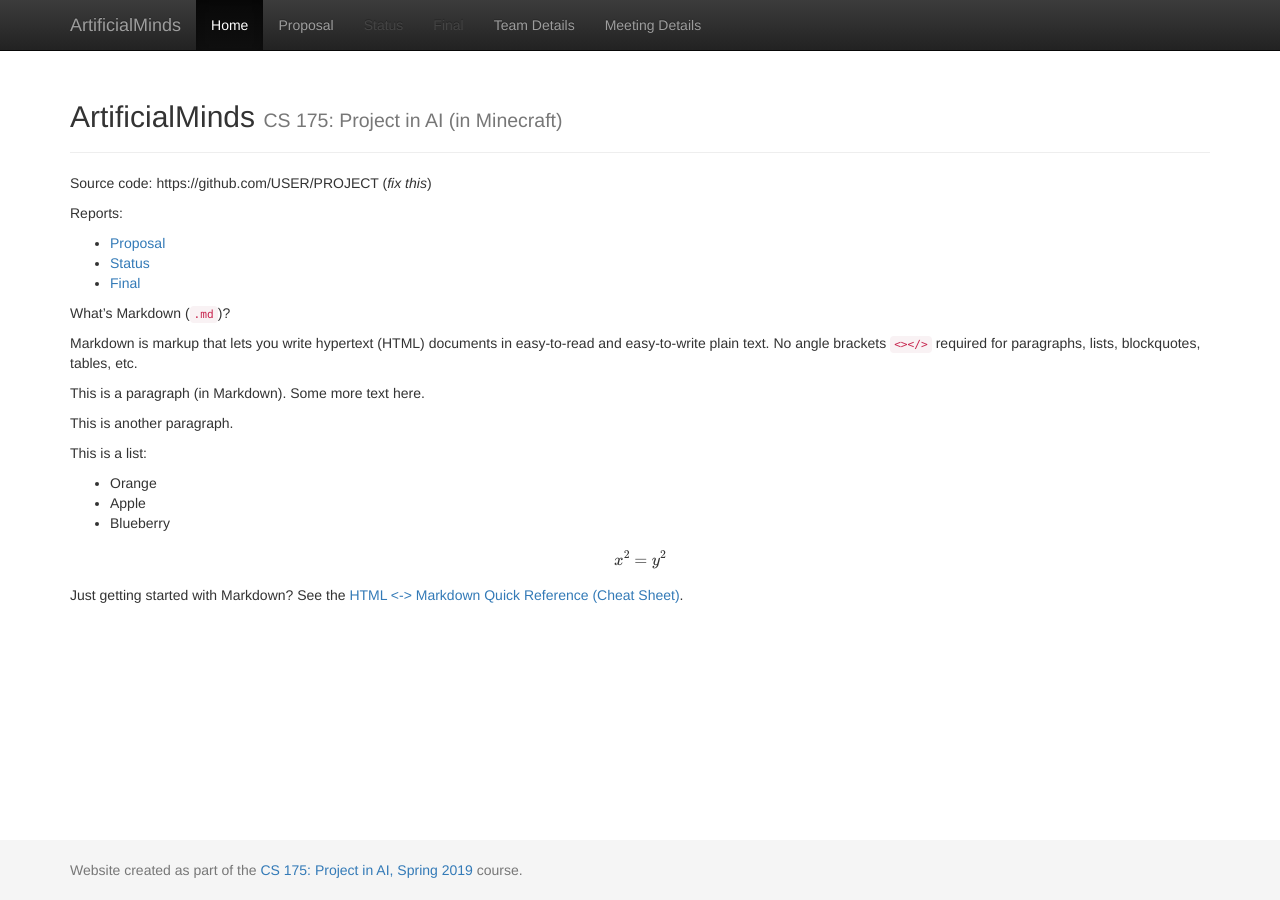
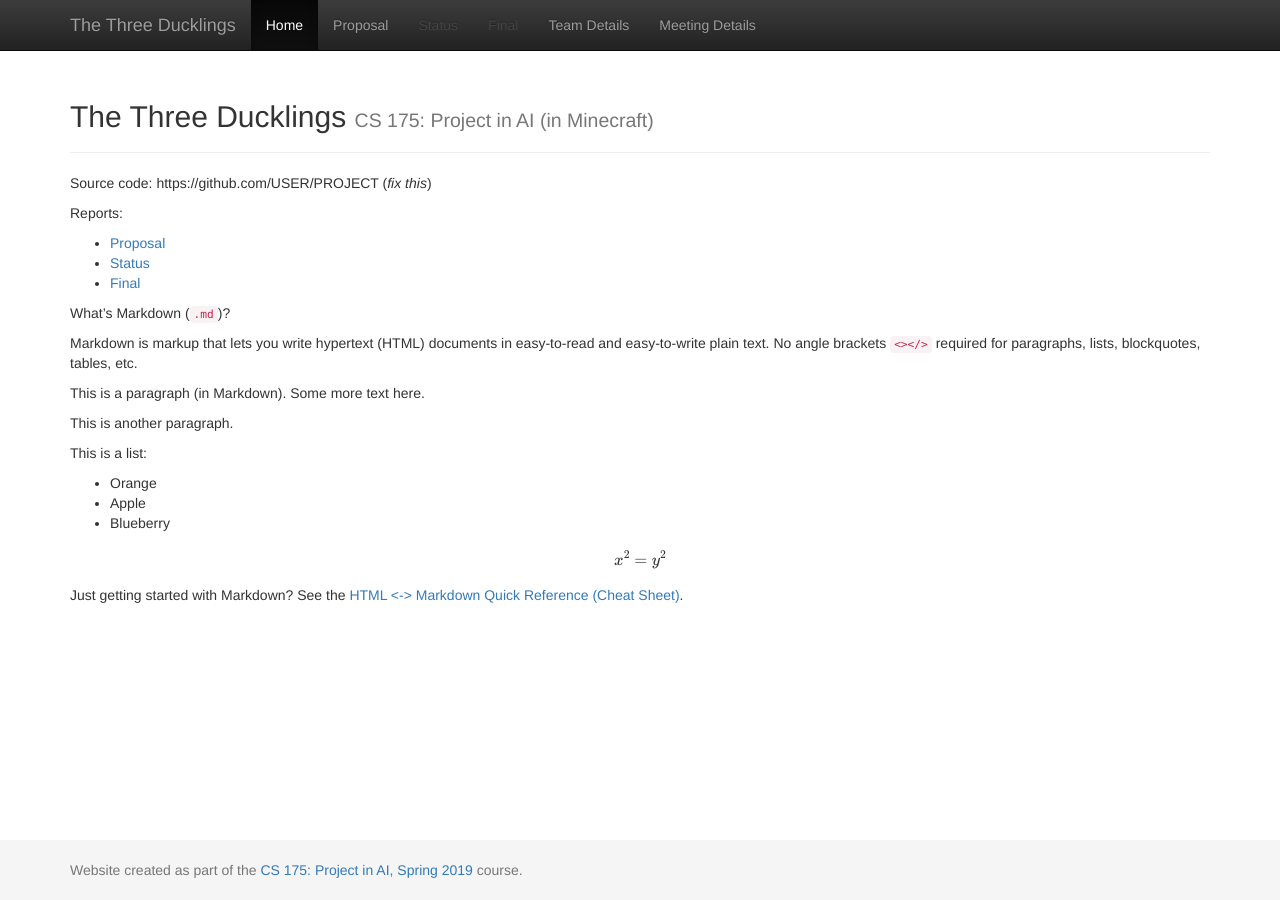
Before and after one commit to AMNANADEEM/ArtificialMinds, a Jekyll site: the page built from docs/index.md, in a window 1280 px wide. Built offline with Jekyll 4.4.1, drawn with Linux system fonts in a browser that asks for light colours; formulas are drawn with MathJax 3.

Commit message:
Update _config.yml

```diff
--- a/docs/_config.yml
+++ b/docs/_config.yml
@@ -1,7 +1,7 @@
 ###########
 # site.title
 
-title:    'ArtificialMinds'
+title:    'The Three Ducklings'
 subtitle: 'CS 175: Project in AI (in Minecraft)'
 
 
```
